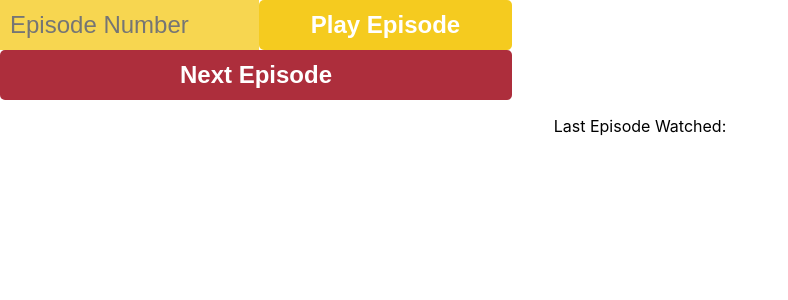
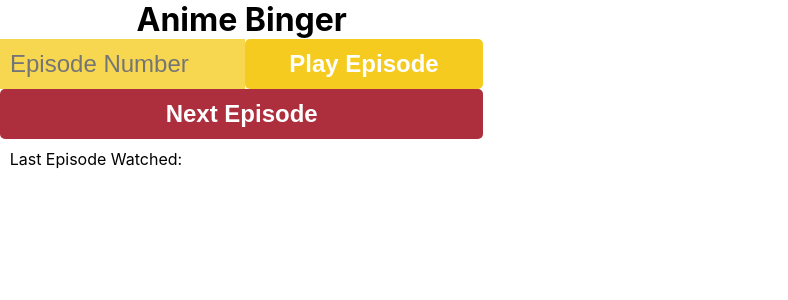
Before and after one commit to NivOzer/Anime-Binger, a React (Create React App) app: page / in a window 1280 px wide. Shown: the top 300 px of the page, without its empty margins (0-788 px from the left). Built offline with nearby package versions, Linux system fonts and the light colour scheme.

Commit message:
Finished Styling Card

```diff
--- a/src/components/Anime.tsx
+++ b/src/components/Anime.tsx
@@ -3,6 +3,9 @@ import React from "react";
 function Anime() {
   return (
     <div>
+      <div className="AnimeHeader">
+        <h1>Anime Binger</h1>
+      </div>
       <div className="AnimeContainer">
         <div className="episodeNumPlay">
           <input type="text" placeholder="Episode Number" />
@@ -12,7 +15,10 @@ function Anime() {
           <button className="animeButton">Next Episode</button>
         </div>
       </div>
-      <p>Last Episode Watched:</p>
+      <p>
+        Last Episode Watched:
+        <span className="lastWatched"></span>
+      </p>
     </div>
   );
 }
--- a/src/components/AnimeStyles.css
+++ b/src/components/AnimeStyles.css
@@ -1,5 +1,14 @@
+*{
+    margin: 0;
+}
+body{
+    display: flex;
+}
+.animeHeader{
+
+}
 .AnimeContainer{
-    width:40%;
+    width:100%;
     height:100px;
     display:flex;
     flex-direction: column;
@@ -31,3 +40,7 @@ input{
 .nextEpisode > button{
     background-color: #ad2e3c;
 }
+p{
+    padding: 2%;
+    display: flex;
+}
```
